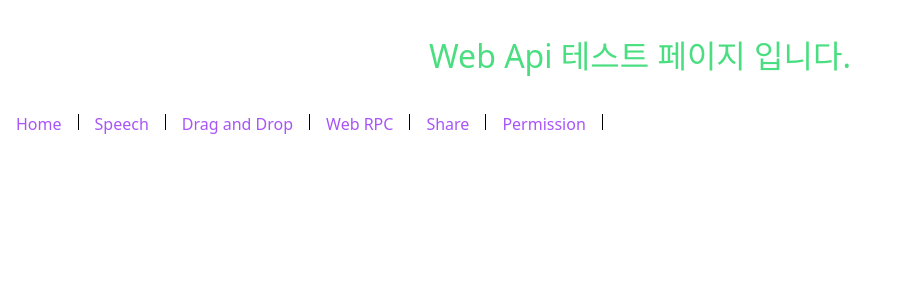
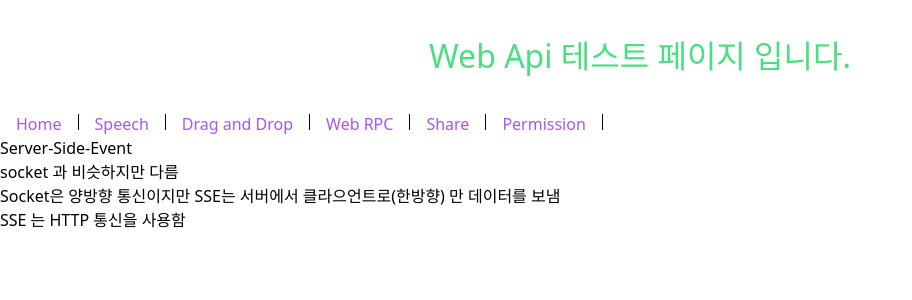
Before and after one commit to rlawncks125/web-api, a Vue app in the folder front/: page /sse in a window 1280 px wide. Shown: the top 300 px of the page, without its empty margins (0-912 px from the left). Built offline with nearby package versions, Linux system fonts and the light colour scheme; no server answers.

Commit message:
Server-Side-Event(SSE)

```diff
--- a/front/src/router/index.ts
+++ b/front/src/router/index.ts
@@ -73,6 +73,14 @@ const router = createRouter({
       // which is lazy-loaded when the route is visited.
       component: () => import("../views/Cookie.vue"),
     },
+    {
+      path: "/sse",
+      name: "sse",
+      // route level code-splitting
+      // this generates a separate chunk (About.[hash].js) for this route
+      // which is lazy-loaded when the route is visited.
+      component: () => import("../views/SSE.vue"),
+    },
   ],
 });
 
--- /dev/null
+++ b/front/src/views/SSE.vue
@@ -0,0 +1,48 @@
+<script setup lang="ts">
+import { onMounted } from "vue";
+
+onMounted(() => {
+  if ("EventSource" in window) {
+    // use polyfills
+    console.log("SSE 지원");
+  }
+
+  const evtSource = new EventSource("/api/stream/sse", {
+    withCredentials: true,
+  });
+
+  evtSource.addEventListener("message", (e) => {
+    // console.log(e);
+    const { data } = e;
+    console.log("New message", JSON.parse(data));
+  });
+
+  // connection되면
+  evtSource.addEventListener("open", function (e) {
+    // Connection was opened.
+    console.log("con : ", e);
+  });
+
+  evtSource.addEventListener("error", function (e) {
+    console.log("eer : ", e);
+
+    // if (e.readyState == EventSource.CLOSED) {
+    //   // Connection was closed.
+    // }
+  });
+});
+</script>
+
+<template>
+  <div>
+    <h1>Server-Side-Event</h1>
+    <p>socket 과 비슷하지만 다름</p>
+    <p>
+      Socket은 양방향 통신이지만 SSE는 서버에서 클라으언트로(한방향) 만 데이터를
+      보냄
+    </p>
+    <p>SSE 는 HTTP 통신을 사용함</p>
+  </div>
+</template>
+
+<style lang="scss" scoped></style>
--- a/front/src/views/Stream.vue
+++ b/front/src/views/Stream.vue
@@ -60,6 +60,7 @@ const dataToByline = (data: string) => {
   return data.split("\n");
 };
 
+// "https://res.cloudinary.com/dhdq4v4ar/image/upload/v1675403830/back-Portfolio/ixz0pvy7zqtdugwyh0u6.jpg"
 const getImage = () => {
   fetch("api/stream/image")
     .then((res) => res.body)
```
Also changed, not shown: 1 other file (tests, documents, lock files or other folders).
